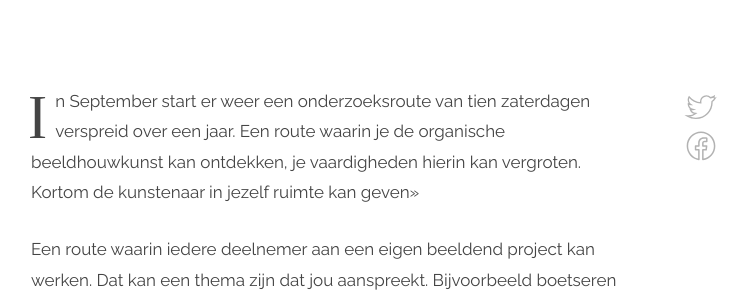
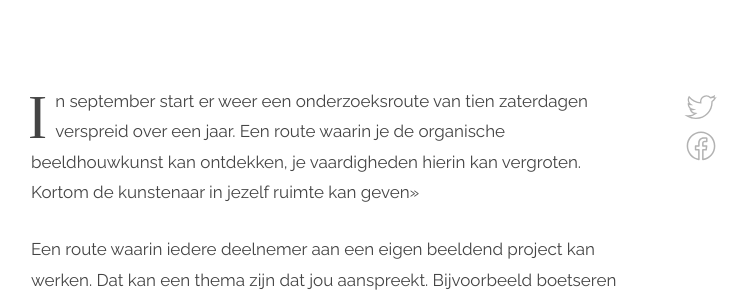
Before and after one commit to feicohajonides2020/feicohajonides2020.github.io, a Jekyll site: the page built from _posts/2019-10-07-Onderzoeksroute.md, in a window 1280 px wide and 900 px high, scrolled down 551 px, cut to the strip 173-465 px from the top of the window. Shown: the whole strip, without its empty margins (309-1056 px from the left). Built offline with Jekyll 4.4.1, drawn with Linux system fonts in a browser that asks for light colours.

```diff
--- a/_posts/2019-10-07-Onderzoeksroute.md
+++ b/_posts/2019-10-07-Onderzoeksroute.md
@@ -6,7 +6,7 @@ header:
     align:
     text: light
 ---
-In September start er weer een onderzoeksroute van tien zaterdagen verspreid over een jaar. Een route waarin je de organische beeldhouwkunst kan ontdekken, je vaardigheden hierin kan vergroten. Kortom de kunstenaar in jezelf ruimte kan geven>>
+In september start er weer een onderzoeksroute van tien zaterdagen verspreid over een jaar. Een route waarin je de organische beeldhouwkunst kan ontdekken, je vaardigheden hierin kan vergroten. Kortom de kunstenaar in jezelf ruimte kan geven>>
 
 Een route waarin iedere deelnemer aan een eigen beeldend project kan werken. Dat kan een thema zijn dat jou aanspreekt. Bijvoorbeeld boetseren van het menselijke. Tijdens deze dagen kan je met diverse materialen (bijvoorbeeld: hout, metaal, gips, steen) en diverse technieken werken.  Kortom een onderzoeksroute waarin via jouw thema de fundamenten van de organische beeldhouwkunst kan onderzoeken.
 
```
